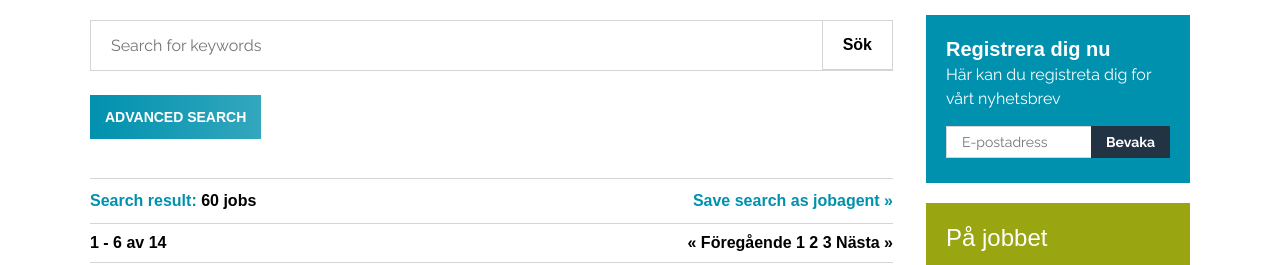
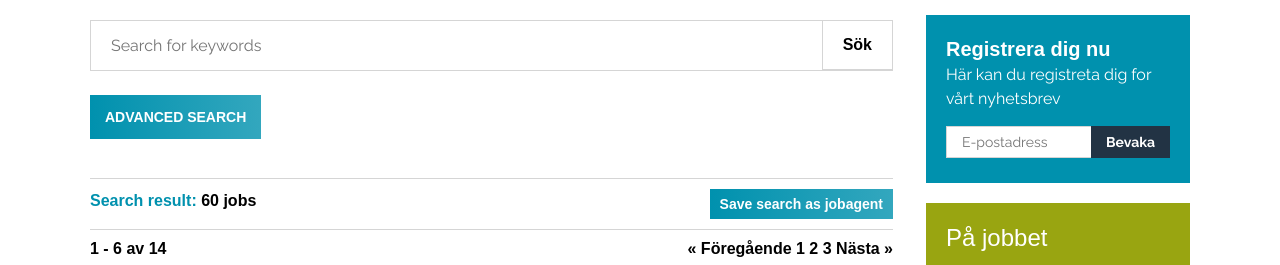
Before and after one commit to Retrofitterdk/bam-dk, a plain HTML site: page design/job-overview.html in a window 1280 px wide. Shown: the part 537-802 px from the top of the page. Drawn offline with Linux system fonts and the light colour scheme; a web font is replaced by a local one.

Commit message:
Make text-link a button

```diff
--- a/design/job-overview.html
+++ b/design/job-overview.html
@@ -596,7 +596,7 @@ if (typeof window.Fusion != 'undefined') {
 						<p><span class="text-blue">Search result:</span> 60 jobs</p>
 					</div>
 					<div class="col right">
-						<p><a href="#"><span class="text-blue">Save search as jobagent »</a></p>
+						<p><a href="#" class="btn blue gradient">Save search as jobagent</a></p>
 						</div>
 					</div>
 
```
